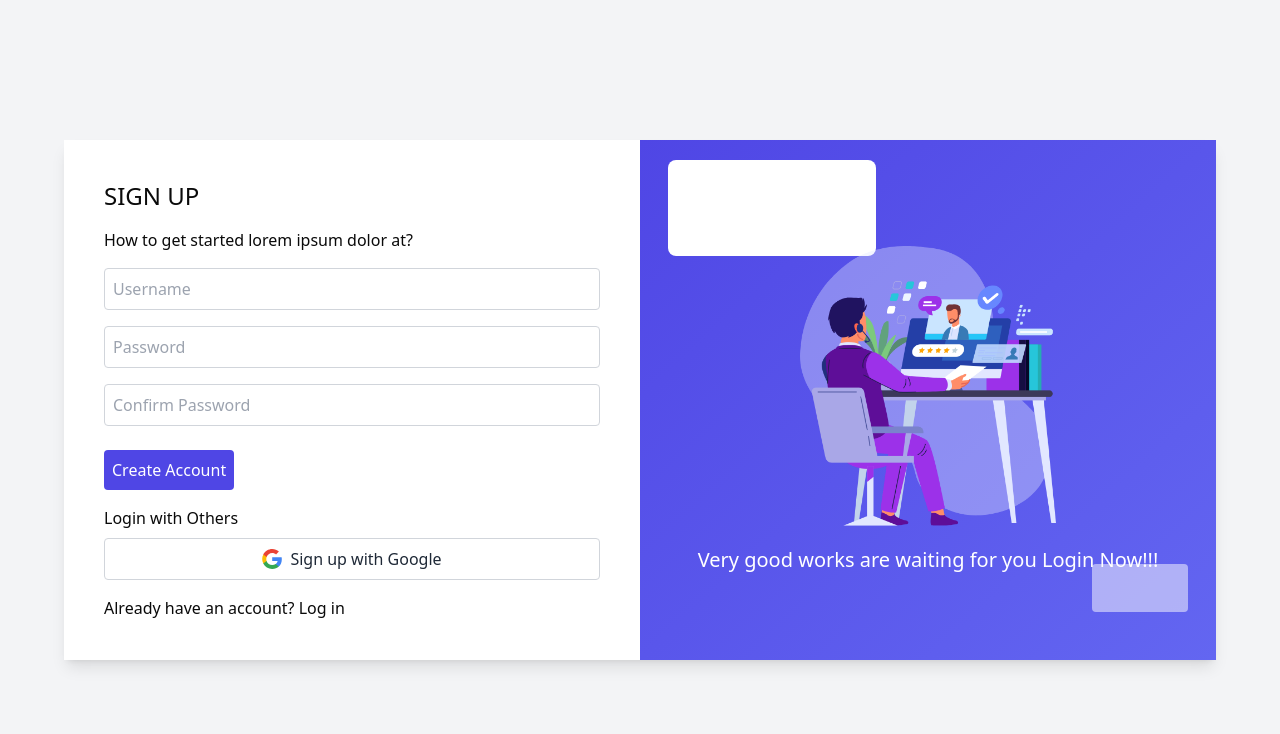
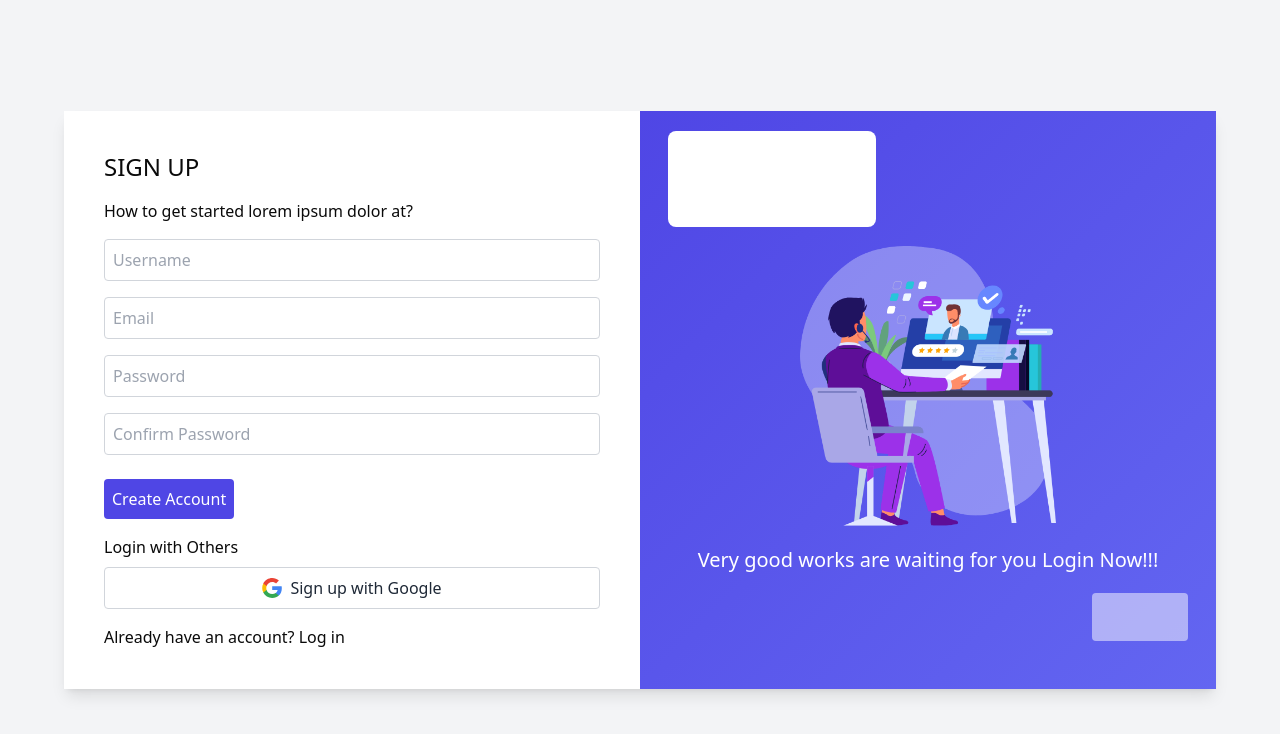
Before and after one commit to SahanJDesigns/Project-LMS, a Next.js app: page /signup in a window 1280 px wide. Shown: the top 734 px of the page. Built offline with nearby package versions, Linux system fonts and the light colour scheme.

Commit message:
Update signup functionality to include name field; enhance form validation and user feedback

```diff
--- a/app/api/auth/signin/route.ts
+++ b/app/api/auth/signin/route.ts
@@ -5,11 +5,11 @@ import connectMongo from '@/lib/dbconfig';
 import User from '@/models/user';
 
 export const POST = async (req: NextRequest) => {
-  const { email, password } = await req.json();
+  const { name, password } = await req.json();
 
   try {
     await connectMongo();
-    const user = await User.findOne({ email });
+    const user = await User.findOne({ name });
 
     if (!user) {
       return new NextResponse(JSON.stringify({ error: 'Invalid email or password' }), { status: 401 });
--- a/app/signin/page.tsx
+++ b/app/signin/page.tsx
@@ -1,6 +1,44 @@
-import React from "react";
+"use client";
+
+import React, { useState } from "react";
+import { useRouter } from "next/navigation";
 
 const LoginPage = () => {
+  const [username, setUsername] = useState("");
+  const [password, setPassword] = useState("");
+  const [error, setError] = useState("");
+  const [success, setSuccess] = useState("");
+  const router = useRouter();
+
+  const handleSubmit = async (e: React.FormEvent) => {
+    e.preventDefault();
+
+    try {
+      const response = await fetch("/api/auth/signin", {
+        method: "POST",
+        headers: {
+          "Content-Type": "application/json",
+        },
+        body: JSON.stringify({ name: username, password }),
+      });
+
+      const data = await response.json();
+
+      if (response.ok) {
+        setSuccess("Login successful");
+        setError("");
+        // Redirect to the dashboard or another page
+        router.push("/dashboard");
+      } else {
+        setError(data.error || "An error occurred");
+        setSuccess("");
+      }
+    } catch (error) {
+      setError("An error occurred");
+      setSuccess("");
+    }
+  };
+
   return (
     <div className="font-sans min-h-screen flex items-center justify-center bg-gray-100">
       <div className="flex min-h-screen bg-gradient-to-r from-purple-500 via-pink-500 to-orange-500 my-20">
@@ -29,7 +67,7 @@ const LoginPage = () => {
           <p className="text-gray-500 mb-6">
             How do I get started lorem ipsum dolor at?
           </p>
-        <form className="w-full max-w-sm space-y-4">
+          <form className="w-full max-w-sm space-y-4" onSubmit={handleSubmit}>
             <div>
               <label
                 htmlFor="username"
@@ -40,8 +78,11 @@ const LoginPage = () => {
               <input
                 type="text"
                 id="username"
+                value={username}
+                onChange={(e) => setUsername(e.target.value)}
                 className="w-full px-4 py-2 border rounded-md focus:ring-2 focus:ring-purple-500 focus:outline-none"
                 placeholder="Enter your username"
+                required
               />
             </div>
             <div>
@@ -54,10 +95,15 @@ const LoginPage = () => {
               <input
                 type="password"
                 id="password"
+                value={password}
+                onChange={(e) => setPassword(e.target.value)}
                 className="w-full px-4 py-2 border rounded-md focus:ring-2 focus:ring-purple-500 focus:outline-none"
                 placeholder="Enter your password"
+                required
               />
             </div>
+            {error && <p className="text-red-500">{error}</p>}
+            {success && <p className="text-green-500">{success}</p>}
             <button
               type="submit"
               className="w-full bg-purple-600 text-white py-2 rounded-md hover:bg-purple-700 transition"
--- a/app/signup/page.tsx
+++ b/app/signup/page.tsx
@@ -1,9 +1,54 @@
+"use client";
+
+import { useState } from "react";
 import Head from "next/head";
 import Image from "next/image";
+import { useRouter } from "next/navigation";
 
 const Signup = () => {
+  const [name, setName] = useState("");
+  const [email, setEmail] = useState("");
+  const [password, setPassword] = useState("");
+  const [confirmPassword, setConfirmPassword] = useState("");
+  const [error, setError] = useState("");
+  const [success, setSuccess] = useState("");
+  const router = useRouter();
+
+  const handleSubmit = async (e: React.FormEvent) => {
+    e.preventDefault();
+
+    if (password !== confirmPassword) {
+      setError("Passwords do not match");
+      return;
+    }
+
+    try {
+      const response = await fetch("/api/auth/signup", {
+        method: "POST",
+        headers: {
+          "Content-Type": "application/json",
+        },
+        body: JSON.stringify({ name, email, password }),
+      });
+
+      const data = await response.json();
+
+      if (response.ok) {
+        setSuccess("User created successfully");
+        setError("");
+        // Redirect to sign-in page or another page
+        router.push("/signin");
+      } else {
+        setError(data.error || "An error occurred");
+        setSuccess("");
+      }
+    } catch (error) {
+      setError("An error occurred");
+      setSuccess("");
+    }
+  };
+
   return (
-
     <div className="font-sans min-h-screen flex items-center justify-center bg-gray-100">
       <Head>
         <title>Signup Page</title>
@@ -14,11 +59,23 @@ const Signup = () => {
           <div className="bg-white p-10 flex-1 flex flex-col justify-center">
             <h1 className="text-2xl mb-4">SIGN UP</h1>
             <p className="mb-4">How to get started lorem ipsum dolor at?</p>
-            <form>
+            <form onSubmit={handleSubmit}>
               <div className="mb-4">
                 <input
                   type="text"
                   placeholder="Username"
+                  value={name}
+                  onChange={(e) => setName(e.target.value)}
+                  required
+                  className="w-full p-2 border border-gray-300 rounded"
+                />
+              </div>
+              <div className="mb-4">
+                <input
+                  type="email"
+                  placeholder="Email"
+                  value={email}
+                  onChange={(e) => setEmail(e.target.value)}
                   required
                   className="w-full p-2 border border-gray-300 rounded"
                 />
@@ -27,6 +84,8 @@ const Signup = () => {
                 <input
                   type="password"
                   placeholder="Password"
+                  value={password}
+                  onChange={(e) => setPassword(e.target.value)}
                   required
                   className="w-full p-2 border border-gray-300 rounded"
                 />
@@ -35,10 +94,14 @@ const Signup = () => {
                 <input
                   type="password"
                   placeholder="Confirm Password"
+                  value={confirmPassword}
+                  onChange={(e) => setConfirmPassword(e.target.value)}
                   required
                   className="w-full p-2 border border-gray-300 rounded"
                 />
               </div>
+              {error && <p className="text-red-500">{error}</p>}
+              {success && <p className="text-green-500">{success}</p>}
               <button
                 type="submit"
                 className="bg-indigo-600 text-white p-2 rounded mt-2"
@@ -68,7 +131,6 @@ const Signup = () => {
             {/* Rectangle 3 */}
             <div className="w-52 h-24 bg-white rounded-lg absolute top-5 left-7"></div>
 
-
             {/* Rectangle 5 */}
             <div className="w-24 h-12 bg-white bg-opacity-50 rounded absolute bottom-12 right-7"></div>
 
@@ -76,11 +138,10 @@ const Signup = () => {
             <Image
               className="w-64 h-auto relative mt-5"
               src="/image.png"
-
               width={300}
               height={300}
               alt="Banner 1"
-               loading="eager"
+              loading="eager"
             />
 
             {/* Text */}
@@ -92,6 +153,6 @@ const Signup = () => {
       </main>
     </div>
   );
-}
+};
 
 export default Signup;
```
Also changed, not shown: 1 other file (tests, documents, lock files or other folders). Lines whose indentation alone changed are shown as unchanged.
